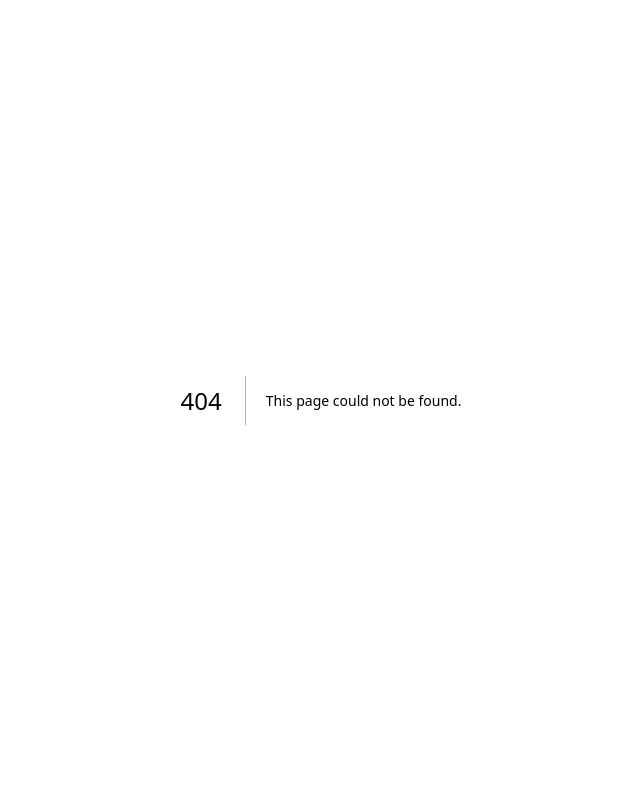
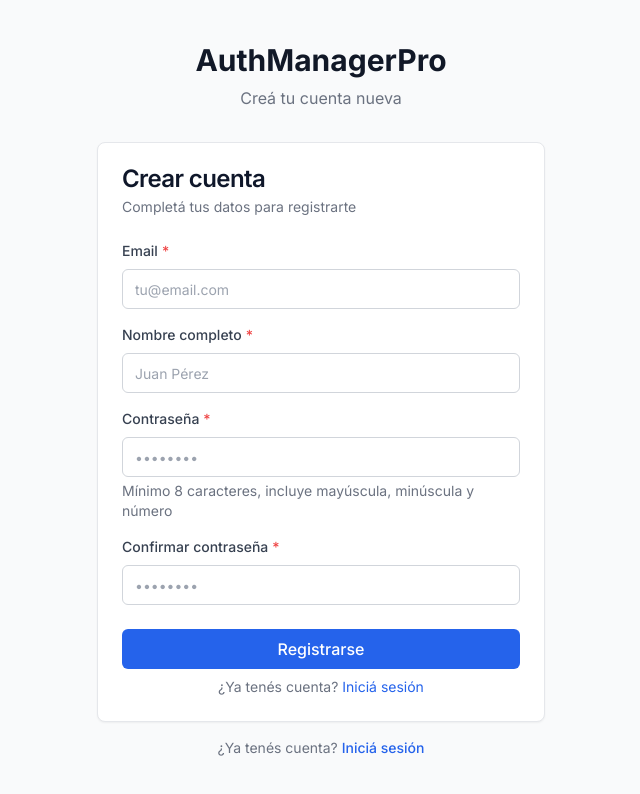
Before and after one commit to onelx/authmanagerpro, a Next.js app: page /register in a window 1280 px wide. Before the commit this address had no page. Shown: the top 794 px of the page, without its empty margins (319-959 px from the left). Built offline with nearby package versions, Linux system fonts and the light colour scheme; no server answers.

Commit message:
Add app/register/page.tsx

```diff
--- /dev/null
+++ b/app/register/page.tsx
@@ -0,0 +1,41 @@
+"use client";
+export const dynamic = "force-dynamic";
+
+import { useEffect } from "react";
+import { useRouter } from "next/navigation";
+import { useAuth } from "@/hooks/useAuth";
+import { RegisterForm } from "@/components/RegisterForm";
+
+export default function RegisterPage() {
+  const { user, isLoading } = useAuth();
+  const router = useRouter();
+
+  useEffect(() => {
+    if (isLoading) return;
+    if (user) router.replace("/dashboard");
+  }, [user, isLoading, router]);
+
+  if (isLoading) return (
+    <div className="min-h-screen flex items-center justify-center bg-gray-50">
+      <div className="animate-spin rounded-full h-8 w-8 border-b-2 border-blue-600" />
+    </div>
+  );
+
+  return (
+    <div className="min-h-screen flex items-center justify-center bg-gray-50 p-4">
+      <div className="w-full max-w-md">
+        <div className="text-center mb-8">
+          <h1 className="text-3xl font-bold text-gray-900">AuthManagerPro</h1>
+          <p className="text-gray-500 mt-2">Creá tu cuenta nueva</p>
+        </div>
+        <RegisterForm />
+        <p className="text-center text-sm text-gray-500 mt-4">
+          ¿Ya tenés cuenta?{" "}
+          <a href="/login" className="text-blue-600 hover:underline font-medium">
+            Iniciá sesión
+          </a>
+        </p>
+      </div>
+    </div>
+  );
+}
```
